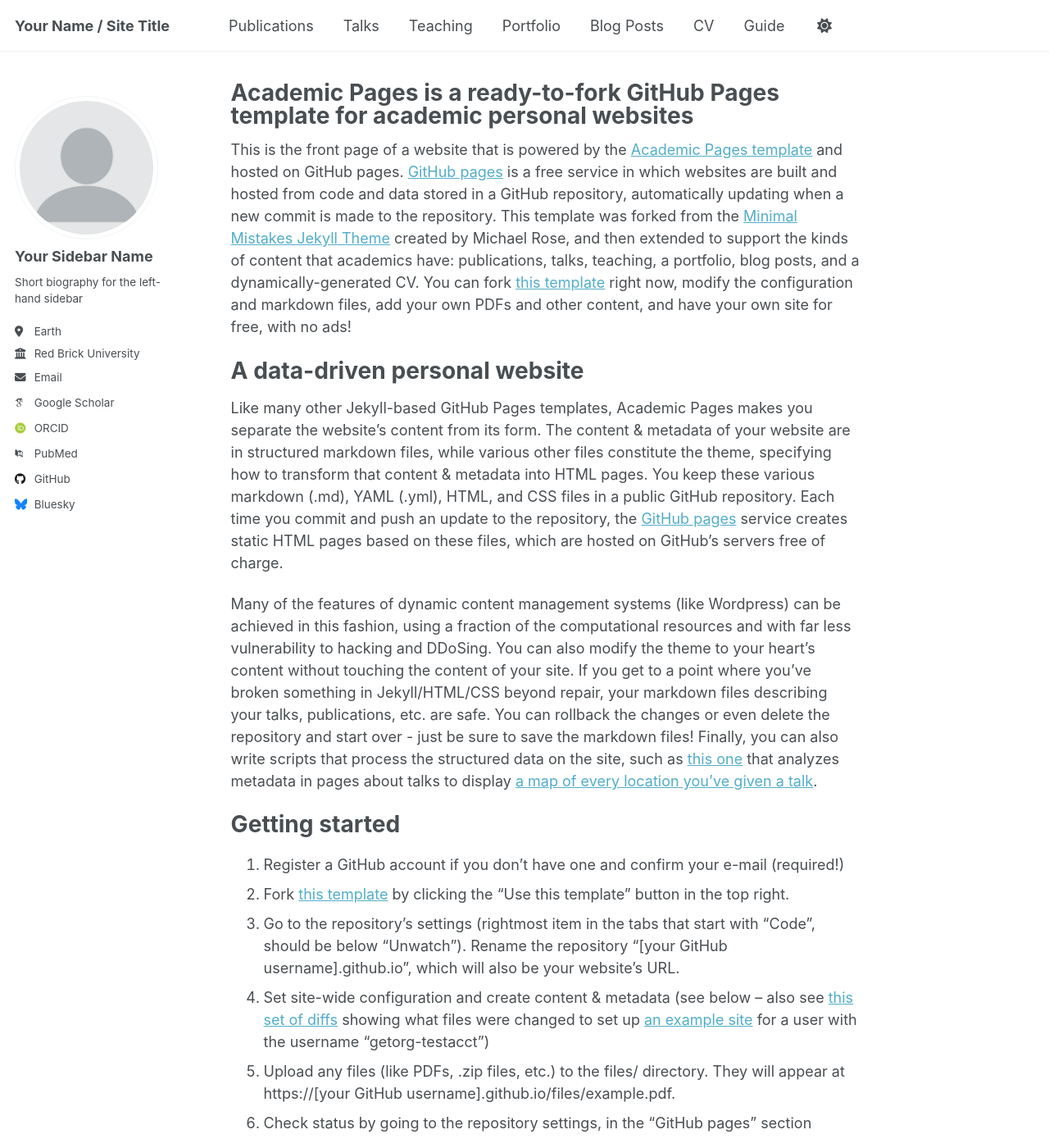
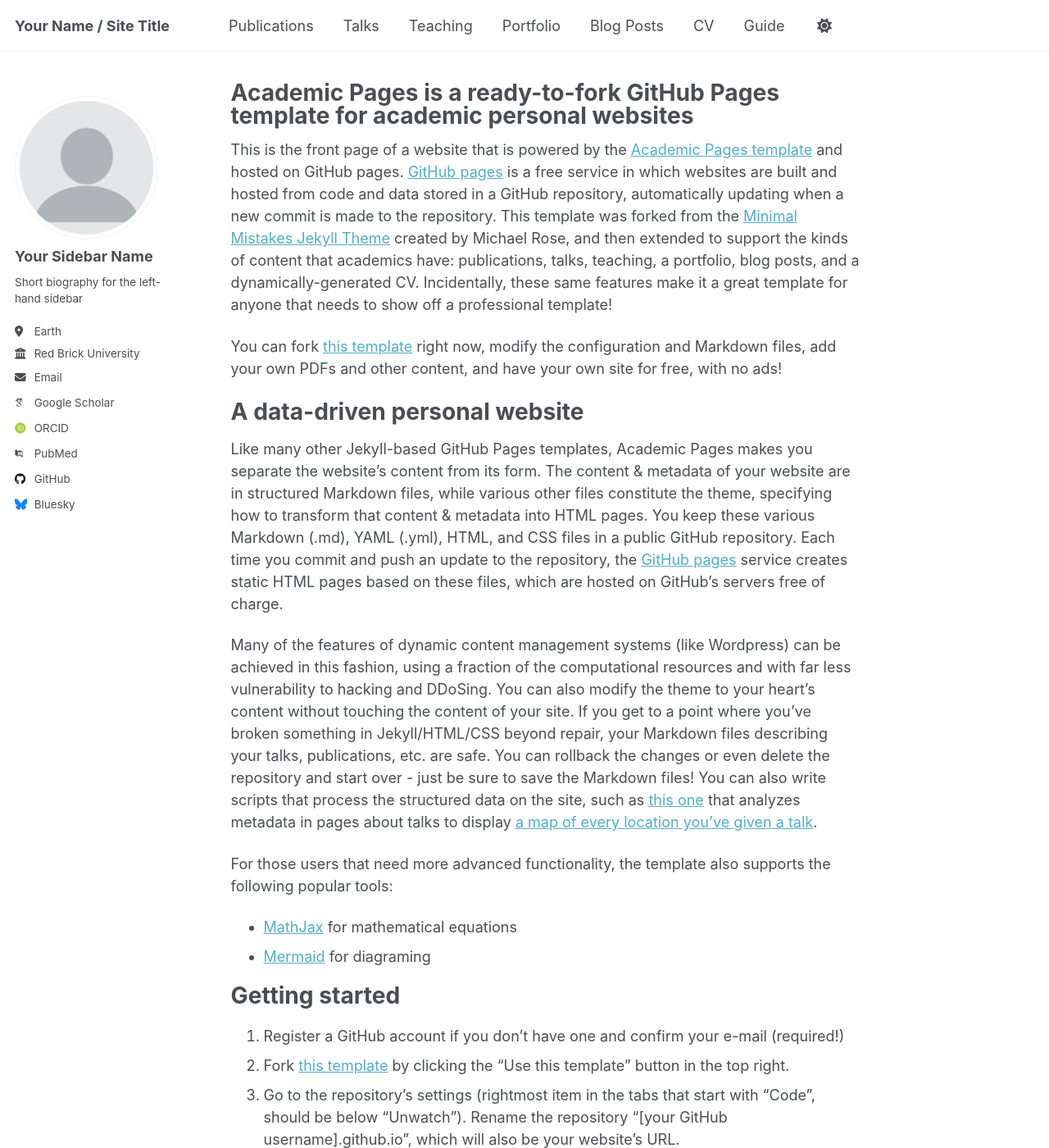
Before and after one commit to amin3ltd/github-io, a Jekyll site: the page built from _pages/about.md, in a window 1280 px wide and 1400 px high. Shown: the whole window at 82% size. Built offline with Jekyll 4.4.1, drawn with Linux system fonts in a browser that asks for light colours; some web fonts are replaced; some of the changed text lies outside the part shown.

Commit message:
Updates to the template documentation

```diff
--- a/_pages/about.md
+++ b/_pages/about.md
@@ -7,13 +7,19 @@ redirect_from:
   - /about.html
 ---
 
-This is the front page of a website that is powered by the [Academic Pages template](https://github.com/academicpages/academicpages.github.io) and hosted on GitHub pages. [GitHub pages](https://pages.github.com) is a free service in which websites are built and hosted from code and data stored in a GitHub repository, automatically updating when a new commit is made to the repository. This template was forked from the [Minimal Mistakes Jekyll Theme](https://mmistakes.github.io/minimal-mistakes/) created by Michael Rose, and then extended to support the kinds of content that academics have: publications, talks, teaching, a portfolio, blog posts, and a dynamically-generated CV. You can fork [this template](https://github.com/academicpages/academicpages.github.io) right now, modify the configuration and markdown files, add your own PDFs and other content, and have your own site for free, with no ads!
+This is the front page of a website that is powered by the [Academic Pages template](https://github.com/academicpages/academicpages.github.io) and hosted on GitHub pages. [GitHub pages](https://pages.github.com) is a free service in which websites are built and hosted from code and data stored in a GitHub repository, automatically updating when a new commit is made to the repository. This template was forked from the [Minimal Mistakes Jekyll Theme](https://mmistakes.github.io/minimal-mistakes/) created by Michael Rose, and then extended to support the kinds of content that academics have: publications, talks, teaching, a portfolio, blog posts, and a dynamically-generated CV. Incidentally, these same features make it a great template for anyone that needs to show off a professional template!
+
+ You can fork [this template](https://github.com/academicpages/academicpages.github.io) right now, modify the configuration and Markdown files, add your own PDFs and other content, and have your own site for free, with no ads!
 
 A data-driven personal website
 ======
-Like many other Jekyll-based GitHub Pages templates, Academic Pages makes you separate the website's content from its form. The content & metadata of your website are in structured markdown files, while various other files constitute the theme, specifying how to transform that content & metadata into HTML pages. You keep these various markdown (.md), YAML (.yml), HTML, and CSS files in a public GitHub repository. Each time you commit and push an update to the repository, the [GitHub pages](https://pages.github.com/) service creates static HTML pages based on these files, which are hosted on GitHub's servers free of charge.
+Like many other Jekyll-based GitHub Pages templates, Academic Pages makes you separate the website's content from its form. The content & metadata of your website are in structured Markdown files, while various other files constitute the theme, specifying how to transform that content & metadata into HTML pages. You keep these various Markdown (.md), YAML (.yml), HTML, and CSS files in a public GitHub repository. Each time you commit and push an update to the repository, the [GitHub pages](https://pages.github.com/) service creates static HTML pages based on these files, which are hosted on GitHub's servers free of charge.
 
-Many of the features of dynamic content management systems (like Wordpress) can be achieved in this fashion, using a fraction of the computational resources and with far less vulnerability to hacking and DDoSing. You can also modify the theme to your heart's content without touching the content of your site. If you get to a point where you've broken something in Jekyll/HTML/CSS beyond repair, your markdown files describing your talks, publications, etc. are safe. You can rollback the changes or even delete the repository and start over - just be sure to save the markdown files! Finally, you can also write scripts that process the structured data on the site, such as [this one](https://github.com/academicpages/academicpages.github.io/blob/master/talkmap.ipynb) that analyzes metadata in pages about talks to display [a map of every location you've given a talk](https://academicpages.github.io/talkmap.html).
+Many of the features of dynamic content management systems (like Wordpress) can be achieved in this fashion, using a fraction of the computational resources and with far less vulnerability to hacking and DDoSing. You can also modify the theme to your heart's content without touching the content of your site. If you get to a point where you've broken something in Jekyll/HTML/CSS beyond repair, your Markdown files describing your talks, publications, etc. are safe. You can rollback the changes or even delete the repository and start over - just be sure to save the Markdown files! You can also write scripts that process the structured data on the site, such as [this one](https://github.com/academicpages/academicpages.github.io/blob/master/talkmap.ipynb) that analyzes metadata in pages about talks to display [a map of every location you've given a talk](https://academicpages.github.io/talkmap.html).
+
+For those users that need more advanced functionality, the template also supports the following popular tools:
+- [MathJax](https://www.mathjax.org/) for mathematical equations
+- [Mermaid](https://mermaid.js.org/) for diagraming
 
 Getting started
 ======
@@ -30,19 +36,19 @@ The main configuration file for the site is in the base directory in [_config.ym
 
 Create content & metadata
 ------
-For site content, there is one markdown file for each type of content, which are stored in directories like _publications, _talks, _posts, _teaching, or _pages. For example, each talk is a markdown file in the [_talks directory](https://github.com/academicpages/academicpages.github.io/tree/master/_talks). At the top of each markdown file is structured data in YAML about the talk, which the theme will parse to do lots of cool stuff. The same structured data about a talk is used to generate the list of talks on the [Talks page](https://academicpages.github.io/talks), each [individual page](https://academicpages.github.io/talks/2012-03-01-talk-1) for specific talks, the talks section for the [CV page](https://academicpages.github.io/cv), and the [map of places you've given a talk](https://academicpages.github.io/talkmap.html) (if you run this [python file](https://github.com/academicpages/academicpages.github.io/blob/master/talkmap.py) or [Jupyter notebook](https://github.com/academicpages/academicpages.github.io/blob/master/talkmap.ipynb), which creates the HTML for the map based on the contents of the _talks directory).
+For site content, there is one Markdown file for each type of content, which are stored in directories like _publications, _talks, _posts, _teaching, or _pages. For example, each talk is a Markdown file in the [_talks directory](https://github.com/academicpages/academicpages.github.io/tree/master/_talks). At the top of each Markdown file is structured data in YAML about the talk, which the theme will parse to do lots of cool stuff. The same structured data about a talk is used to generate the list of talks on the [Talks page](https://academicpages.github.io/talks), each [individual page](https://academicpages.github.io/talks/2012-03-01-talk-1) for specific talks, the talks section for the [CV page](https://academicpages.github.io/cv), and the [map of places you've given a talk](https://academicpages.github.io/talkmap.html) (if you run this [python file](https://github.com/academicpages/academicpages.github.io/blob/master/talkmap.py) or [Jupyter notebook](https://github.com/academicpages/academicpages.github.io/blob/master/talkmap.ipynb), which creates the HTML for the map based on the contents of the _talks directory).
 
 **Markdown generator**
 
 The repository includes [a set of Jupyter notebooks](https://github.com/academicpages/academicpages.github.io/tree/master/markdown_generator
-) that converts a CSV containing structured data about talks or presentations into individual markdown files that will be properly formatted for the Academic Pages template. The sample CSVs in that directory are the ones I used to create my own personal website at stuartgeiger.com. My usual workflow is that I keep a spreadsheet of my publications and talks, then run the code in these notebooks to generate the markdown files, then commit and push them to the GitHub repository.
+) that converts a CSV containing structured data about talks or presentations into individual Markdown files that will be properly formatted for the Academic Pages template. The sample CSVs in that directory are the ones I used to create my own personal website at stuartgeiger.com. My usual workflow is that I keep a spreadsheet of my publications and talks, then run the code in these notebooks to generate the Markdown files, then commit and push them to the GitHub repository.
 
 How to edit your site's GitHub repository
 ------
-Many people use a git client to create files on their local computer and then push them to GitHub's servers. If you are not familiar with git, you can directly edit these configuration and markdown files directly in the github.com interface. Navigate to a file (like [this one](https://github.com/academicpages/academicpages.github.io/blob/master/_talks/2012-03-01-talk-1.md) and click the pencil icon in the top right of the content preview (to the right of the "Raw | Blame | History" buttons). You can delete a file by clicking the trashcan icon to the right of the pencil icon. You can also create new files or upload files by navigating to a directory and clicking the "Create new file" or "Upload files" buttons.
+Many people use a git client to create files on their local computer and then push them to GitHub's servers. If you are not familiar with git, you can directly edit these configuration and Markdown files directly in the github.com interface. Navigate to a file (like [this one](https://github.com/academicpages/academicpages.github.io/blob/master/_talks/2012-03-01-talk-1.md) and click the pencil icon in the top right of the content preview (to the right of the "Raw | Blame | History" buttons). You can delete a file by clicking the trashcan icon to the right of the pencil icon. You can also create new files or upload files by navigating to a directory and clicking the "Create new file" or "Upload files" buttons.
 
-Example: editing a markdown file for a talk
-![Editing a markdown file for a talk](/images/editing-talk.png)
+Example: editing a Markdown file for a talk
+![Editing a Markdown file for a talk](/images/editing-talk.png)
 
 For more info
 ------
```
Also changed, not shown: _pages/markdown.md (+2 -4 lines).
